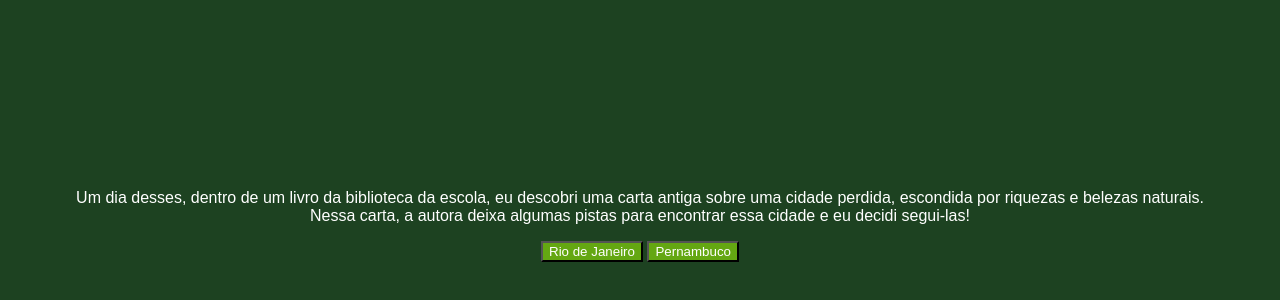
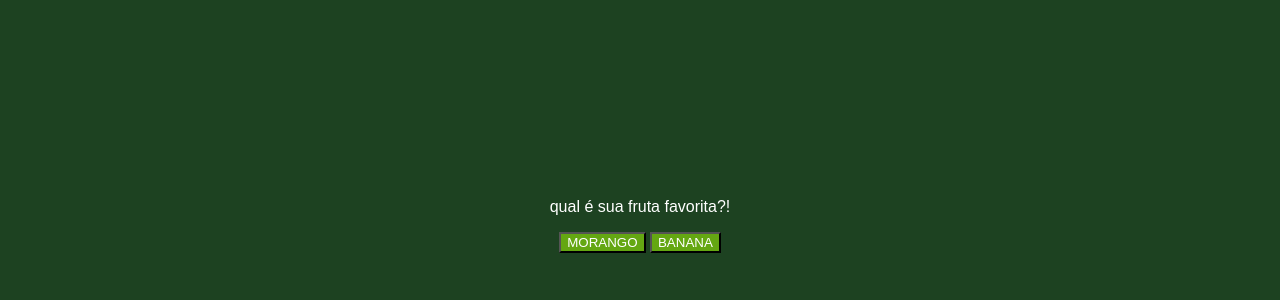
Before and after one commit to isaaamoraess/influencer, a plain HTML site: page index.html in a window 1280 px wide. Shown: the part 142-442 px from the top of the page. Drawn offline with Linux system fonts and the light colour scheme; a web font is replaced by a local one.

Commit message:
Update index.html

```diff
--- a/index.html
+++ b/index.html
@@ -13,9 +13,9 @@
     <main>
         <div class="passo ativo" id="passo-0">
             <img src="img/cenario-passo0.png" alt="">
-            <p>Um dia desses, dentro de um livro da biblioteca da escola, eu descobri uma carta antiga sobre uma cidade perdida, escondida por riquezas e belezas naturais. Nessa carta, a autora deixa algumas pistas para encontrar essa cidade e eu decidi segui-las!</p>
-            <button class="btn-proximo" data-proximo="1">Rio de Janeiro</button>
-            <button class="btn-proximo" data-proximo="2">Pernambuco</button>
+            <p>qual é sua fruta favorita?!</p>
+            <button class="btn-proximo" data-proximo="1">MORANGO</button>
+            <button class="btn-proximo" data-proximo="2">BANANA</button>
         </div>
         <div class="passo" id="passo-1">
             <p>Você começa sua jornada no Rio de Janeiro, subindo o Pico da Tijuca ao amanhecer para encontrar a primeira pista.</p>
```
